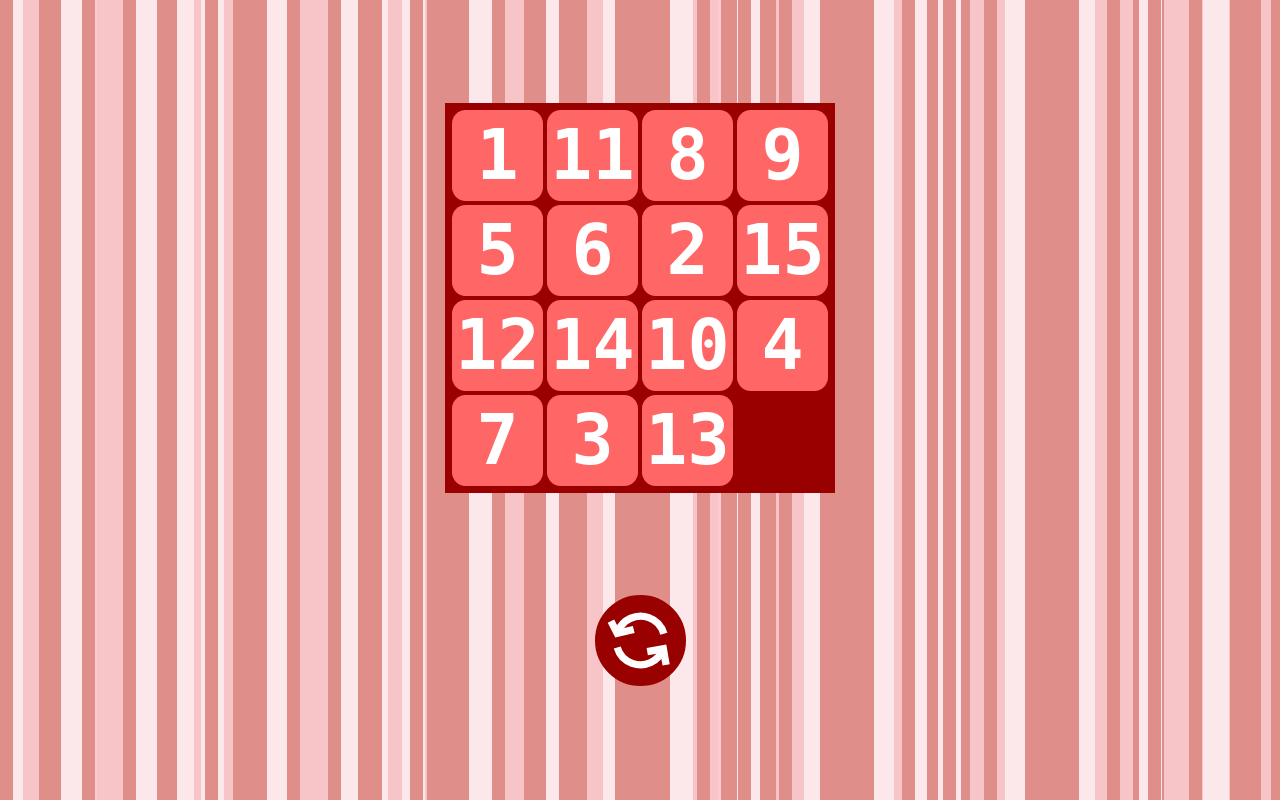
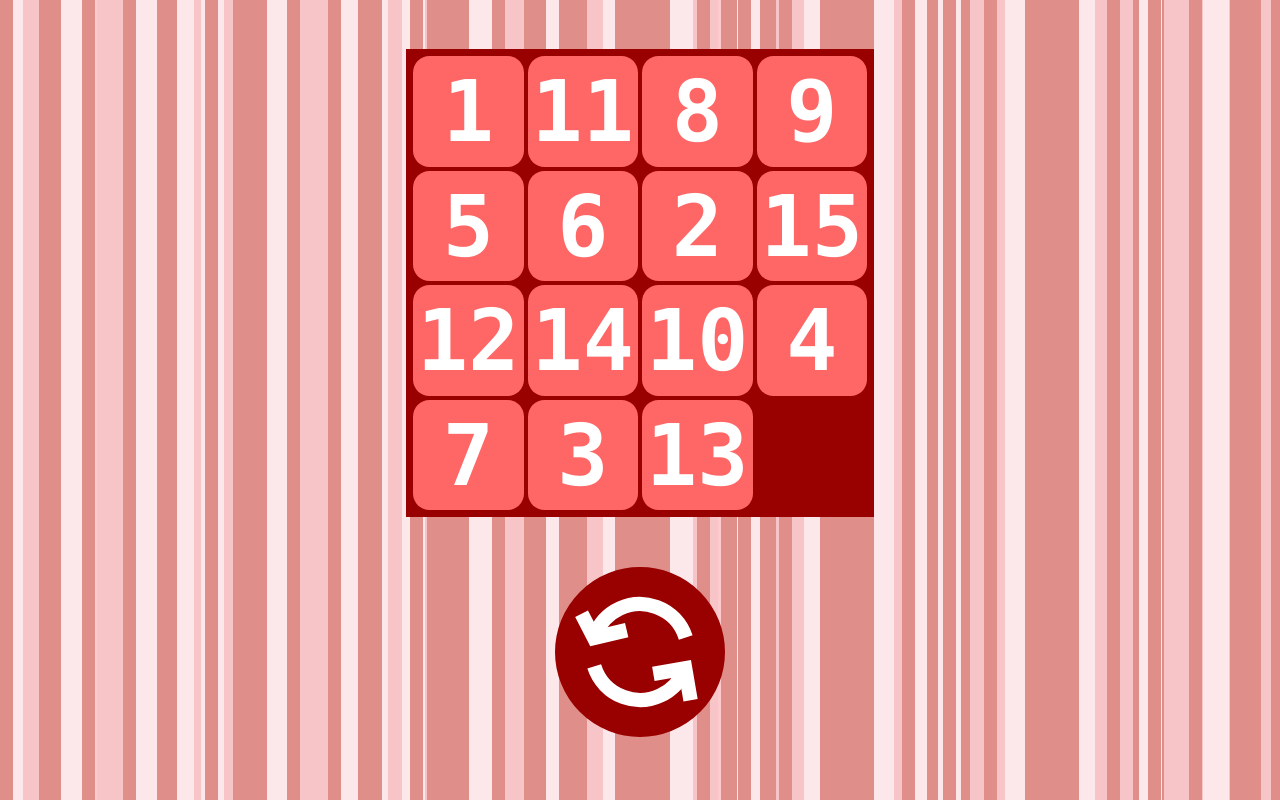
Before and after one commit to elcodex/game-fifteen, a website: page game-fifteen.html in a window 1280 px wide. Drawn offline with Linux system fonts and the light colour scheme.

Commit message:
css: make font is bigger for the medium screens

```diff
--- a/css/nav.css
+++ b/css/nav.css
@@ -1,16 +1,18 @@
 nav {
   text-align: center;
 }
+
 #btn-newgame {
   margin: auto;
   background: var(--background-color);
-  width: 1.3rem;
-  height: 1.3rem;
+  width: 2rem;
+  height: 2rem;
   border-radius: 50%;
   border: 5px solid var(--background-color);
   background-image: url("shuffle_button.svg");
   cursor: pointer;
 }
+
 #btn-newgame:hover, #btn-newgame:focus {
   border: 5px solid white;
 }
--- a/game.css
+++ b/game.css
@@ -8,7 +8,7 @@ html, body {
   padding:0;
 }
 html {
-  font-size: 70px;
+  font-size: 85px;
 }
 :root {
   --background-color: hsl(0, 100%, 30%);
@@ -69,7 +69,7 @@ main {
   }
 }
 
-@media screen and (max-width: 700px) {
+@media screen and (max-width: 500px) {
     html {
       font-size: 56px;
     }
```
